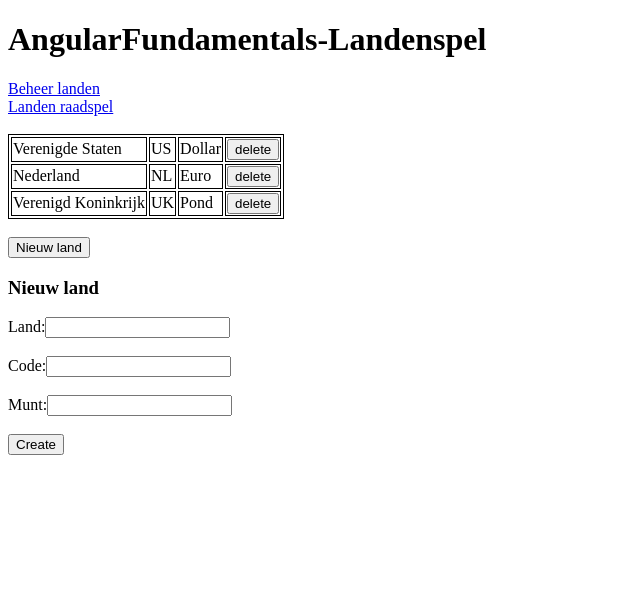
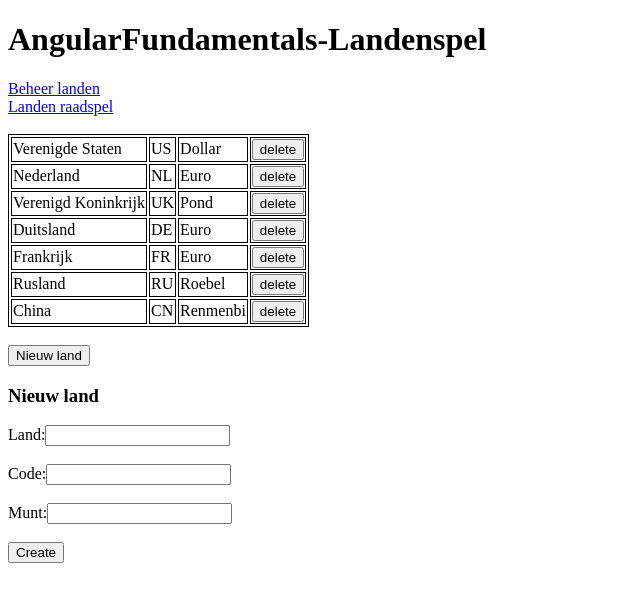
Before and after one commit to oraculo-nl/AngularFundamentals-Landenspel, an Angular app: page /landen/create in a window 1280 px wide. Shown: the top 602 px of the page, without its empty margins (0-640 px from the left). Built offline with nearby package versions, Linux system fonts and the light colour scheme.

Commit message:
add more landen

```diff
--- a/src/app/providers/landen-lijst.service.ts
+++ b/src/app/providers/landen-lijst.service.ts
@@ -7,8 +7,14 @@ import { Land } from '../domain/land';
 })
 export class LandenLijstService {
 
-  landen: Land[] = [new Land(1, 'Verenigde Staten', 'US', 'Dollar'), new Land(2, 'Nederland', 'NL', 'Euro'),
-  new Land(3, 'Verenigd Koninkrijk', 'UK', 'Pond')];
+  landen: Land[] = [new Land(1, 'Verenigde Staten', 'US', 'Dollar'),
+  new Land(2, 'Nederland', 'NL', 'Euro'),
+  new Land(3, 'Verenigd Koninkrijk', 'UK', 'Pond'),
+  new Land(2, 'Duitsland', 'DE', 'Euro'),
+  new Land(2, 'Frankrijk', 'FR', 'Euro'),
+  new Land(2, 'Rusland', 'RU', 'Roebel'),
+  new Land(2, 'China', 'CN', 'Renmenbi'),
+];
 
 
   constructor() { }
```
